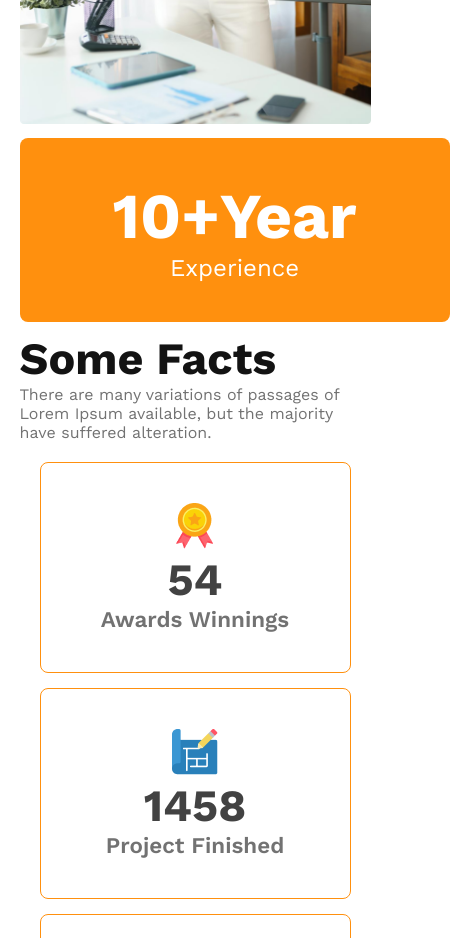
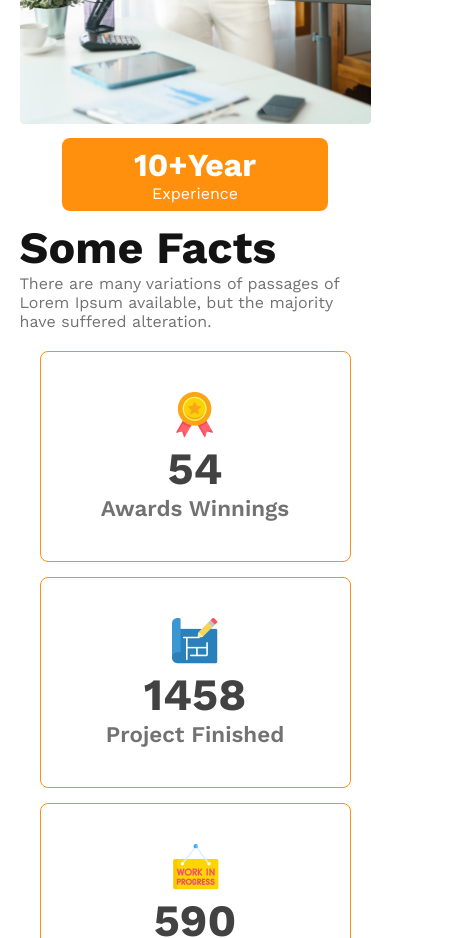
Before and after one commit to SojibAhmed114/Modules-9, a plain HTML site: page index.html in a window 390 px wide. Shown: the part 4500-5438 px from the top of the page, 450 px wide, since content can reach past the window. Drawn offline with nearby package versions, Linux system fonts and the light colour scheme.

Commit message:
responsive try

```diff
--- a/style.css
+++ b/style.css
@@ -258,9 +258,18 @@ main{
     }
     .img-card{
         position: static;
-        width: 350px;
+        width: 250px;
         margin: 10px auto;
+        padding: 8px;
     }
+    .img-card h2{
+        font-size: 2rem;
+    }
+    .img-card p{
+        font-size: 1rem;
+    }
+
+
     .feature-full-container{
         flex-direction: column-reverse;
     }
```
